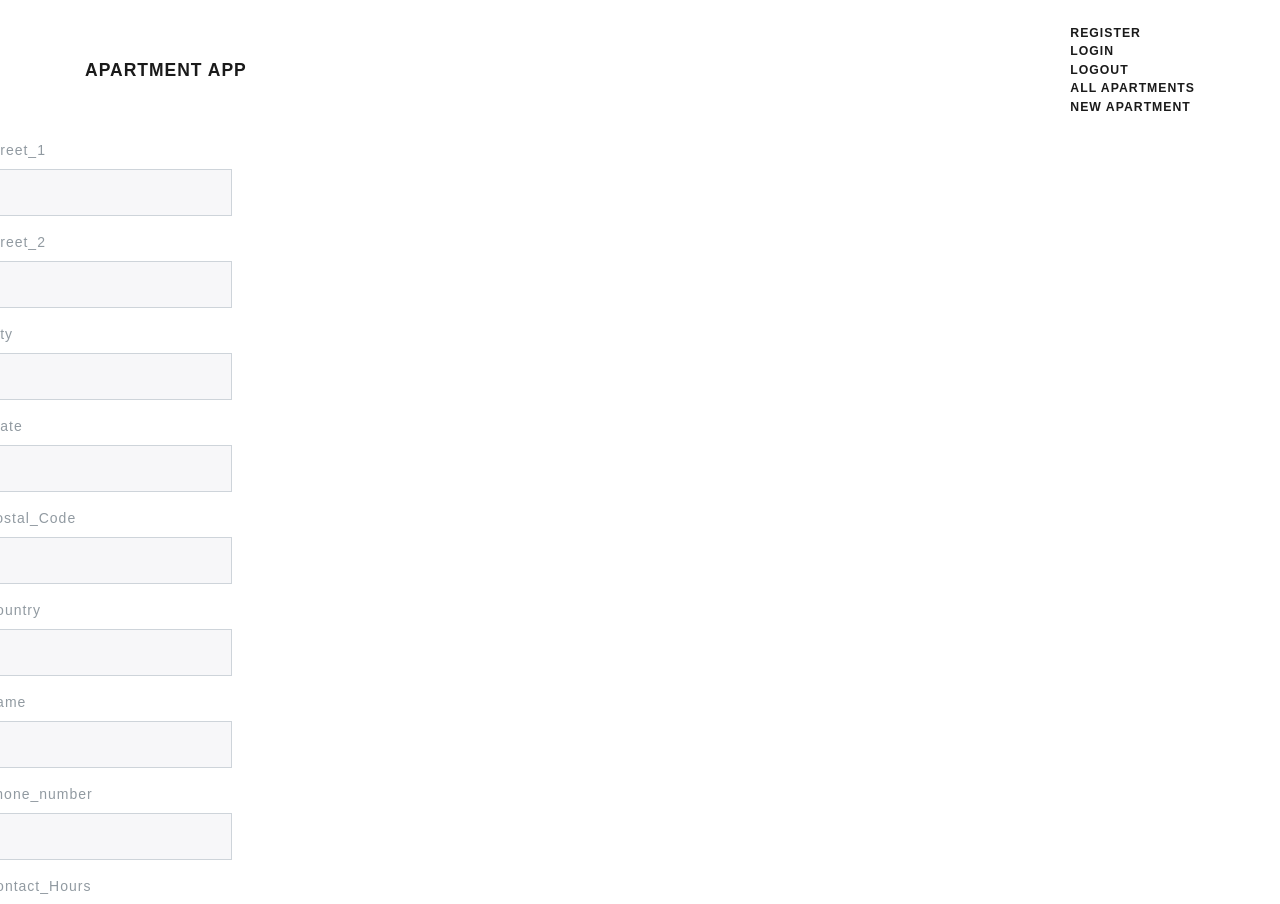
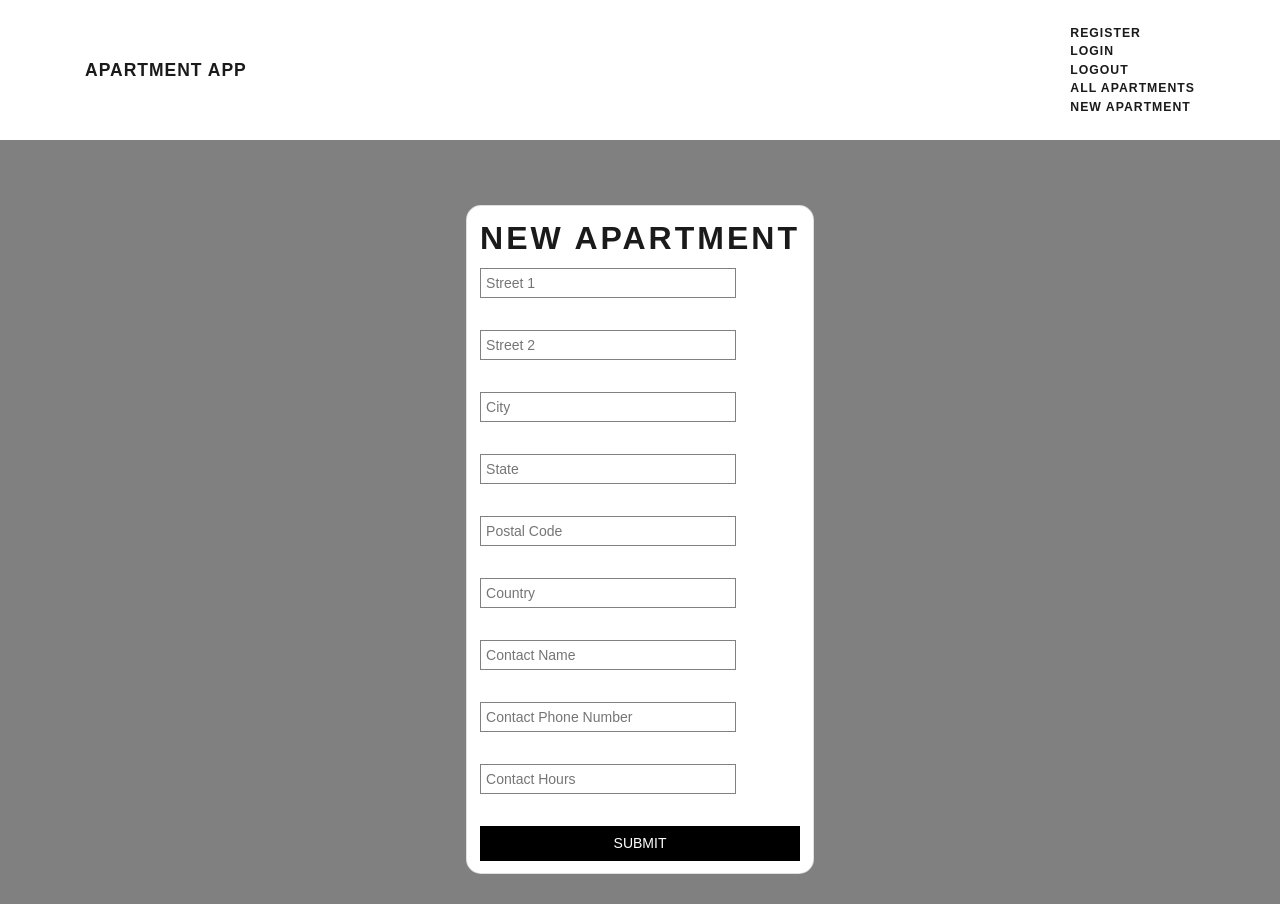
Before and after one commit to stephykoo/apartment_app_fullstack, a React (Create React App) app in the folder apt_app_frontend/: page /new_apartment in a window 1280 px wide. Shown: the top 904 px of the page. Built offline with nearby package versions, Linux system fonts and the light colour scheme.

Commit message:
Reconnect new apt form to server

```diff
--- a/apt_app_frontend/src/components/NewApartment.js
+++ b/apt_app_frontend/src/components/NewApartment.js
@@ -1,4 +1,5 @@
 import React, { Component } from 'react';
+import { Redirect } from 'react-router-dom';
 import {
   Col,
   ControlLabel,
@@ -14,7 +15,7 @@ class NewApartment extends Component {
   constructor(props) {
     super(props)
     this.state = {
-      form:{
+      form: {
         street_1: '',
         street_2: '',
         city: '',
@@ -24,18 +25,48 @@ class NewApartment extends Component {
         name: '',
         phone_number: '',
         contact_hours: '',
-      }
+      },
+      apiUrl: "http://localhost:3000",
+      apartments: [],
+      newApartmentSuccess: false,
+      errors: null
     }
   }
 
-  handleChange(event){
+  handleChange(event) {
     const formState = Object.assign({}, this.state.form)
     formState[event.target.name] = event.target.value
     this.setState({form: formState})
   }
 
-  handleSubmit(){
-    this.props.onSubmit(this.state.form)
+  handleSubmit(event) {
+    event.preventDefault();
+
+    fetch(`${this.state.apiUrl}/apartments`,
+      {
+        body: JSON.stringify(this.state.form),
+        headers: {
+          'Content-Type': 'application/json'
+        },
+        method: "POST"
+      }
+    )
+    .then((rawResponse) => {
+      return Promise.all([rawResponse.status, rawResponse.json()])
+    })
+    .then((parsedResponse) => {
+      if (parsedResponse[0] === 422) {
+        this.setState({errors: parsedResponse[1]})
+      } else {
+        const apartments = Object.assign([], this.state.apartments)
+        apartments.push(parsedResponse[1])
+        this.setState({
+          apartments: apartments,
+          errors: null,
+          newApartmentSuccess: true
+        });
+      }
+    });
   }
 
   errorsFor(attribute){
@@ -51,199 +82,288 @@ class NewApartment extends Component {
 
   render() {
     return (
-      <form>
-        <Row>
-            <Col xs={6}>
-              {this.props.errors &&
-                <Alert bsStyle="danger">
-                  Please check the form and try again.
-                </Alert>
-              }
-            </Col>
-          </Row>
-
-        <Row>
-          <Col xs={6}>
-            <FormGroup
-              id="street1-form-group"
-              validationState={this.errorsFor('street_1') && 'error'}
+      <div className="center">
+        <div className="card">
+          <h1>New Apartment</h1>
+          <form onSubmit={this.handleSubmit.bind(this)}
           >
-              <ControlLabel id="street_1">Street_1</ControlLabel>
-              <FormControl
+            <input
+              className="form-item"
+              placeholder="Street 1"
+              name="street_1"
               type="text"
-                name="street_1"
               onChange={this.handleChange.bind(this)}
               value={this.state.form.street_1}
             />
-              {this.errorsFor('street_1') &&
-                <HelpBlock id="street1-help-block">{this.errorsFor('street_1')}</HelpBlock>
-              }
-            </FormGroup>
-          </Col>
-        </Row>
-
-        <Row>
-          <Col xs={6}>
-            <FormGroup
-              id="street2-form-group"
-              validationState={this.errorsFor('street_2') && 'error'}
-            >
-              <ControlLabel id="street_2">Street_2</ControlLabel>
-              <FormControl
+            <input
+              className="form-item"
+              placeholder="Street 2"
+              name="street_2"
               type="text"
-                name="street_2"
               onChange={this.handleChange.bind(this)}
               value={this.state.form.street_2}
             />
-              {this.errorsFor('street_2') &&
-                <HelpBlock id="street2-help-block">{this.errorsFor('street_2')}</HelpBlock>
-              }
-            </FormGroup>
-          </Col>
-        </Row>
-        <Row>
-          <Col xs={6}>
-            <FormGroup
-              id="city-form-group"
-              validationState={this.errorsFor('city') && 'error'}
-            >
-              <ControlLabel id="city">City</ControlLabel>
-              <FormControl
+            <input
+              className="form-item"
+              placeholder="City"
+              name="city"
               type="text"
-                name="city"
               onChange={this.handleChange.bind(this)}
               value={this.state.form.city}
             />
-              {this.errorsFor('city') &&
-                <HelpBlock id="city-help-block">{this.errorsFor('city')}</HelpBlock>
-              }
-            </FormGroup>
-          </Col>
-        </Row>
-        <Row>
-          <Col xs={6}>
-            <FormGroup
-              id="state-form-group"
-              validationState={this.errorsFor('state') && 'error'}
-            >
-              <ControlLabel id="state">State</ControlLabel>
-              <FormControl
+            <input
+              className="form-item"
+              placeholder="State"
+              name="state"
               type="text"
-                name="state"
               onChange={this.handleChange.bind(this)}
               value={this.state.form.state}
             />
-              {this.errorsFor('state') &&
-                <HelpBlock id="state-help-block">{this.errorsFor('state')}</HelpBlock>
-              }
-            </FormGroup>
-          </Col>
-        </Row>
-        <Row>
-          <Col xs={6}>
-            <FormGroup
-              id="postalcode-form-group"
-              validationState={this.errorsFor('postal_code') && 'error'}
-            >
-              <ControlLabel id="postal_code">Postal_Code</ControlLabel>
-              <FormControl
+            <input
+              className="form-item"
+              placeholder="Postal Code"
+              name="postal_code"
               type="text"
-                name="postal_code"
               onChange={this.handleChange.bind(this)}
               value={this.state.form.postal_code}
             />
-              {this.errorsFor('postal_code') &&
-                <HelpBlock id="postalcode-help-block">{this.errorsFor('postal_code')}</HelpBlock>
-              }
-            </FormGroup>
-          </Col>
-        </Row>
-        <Row>
-          <Col xs={6}>
-            <FormGroup
-              id="country-form-group"
-              validationState={this.errorsFor('country') && 'error'}
-            >
-              <ControlLabel id="country">Country</ControlLabel>
-              <FormControl
+            <input
+              className="form-item"
+              placeholder="Country"
+              name="country"
               type="text"
-                name="country"
               onChange={this.handleChange.bind(this)}
               value={this.state.form.country}
             />
-              {this.errorsFor('country') &&
-                <HelpBlock id="country-help-block">{this.errorsFor('country')}</HelpBlock>
-              }
-            </FormGroup>
-          </Col>
-        </Row>
-        <Row>
-          <Col xs={6}>
-            <FormGroup
-              id="name-form-group"
-              validationState={this.errorsFor('name') && 'error'}
-            >
-              <ControlLabel id="name">Name</ControlLabel>
-              <FormControl
+            <input
+              className="form-item"
+              placeholder="Contact Name"
+              name="name"
               type="text"
-                name="name"
               onChange={this.handleChange.bind(this)}
               value={this.state.form.name}
             />
-              {this.errorsFor('name') &&
-                <HelpBlock id="name-help-block">{this.errorsFor('name')}</HelpBlock>
-              }
-            </FormGroup>
-          </Col>
-        </Row>
-        <Row>
-          <Col xs={6}>
-            <FormGroup
-              id="phonenumber-form-group"
-              validationState={this.errorsFor('phone_number') && 'error'}
-            >
-              <ControlLabel id="phone_number">Phone_number</ControlLabel>
-              <FormControl
+            <input
+              className="form-item"
+              placeholder="Contact Phone Number"
+              name="phone_number"
               type="text"
-                name="phone_number"
               onChange={this.handleChange.bind(this)}
               value={this.state.form.phone_number}
             />
-              {this.errorsFor('phone_number') &&
-                <HelpBlock id="phonenumber-help-block">{this.errorsFor('phone_number')}</HelpBlock>
-              }
-            </FormGroup>
-          </Col>
-        </Row>
-        <Row>
-          <Col xs={6}>
-            <FormGroup
-              id="contacthours-form-group"
-              validationState={this.errorsFor('contact_hours') && 'error'}
-            >
-              <ControlLabel id="contact_hours">Contact_Hours</ControlLabel>
-              <FormControl
+            <input
+              className="form-item"
+              placeholder="Contact Hours"
+              name="contact_hours"
               type="text"
-                name="contact_hours"
               onChange={this.handleChange.bind(this)}
               value={this.state.form.contact_hours}
             />
-              {this.errorsFor('contact_hours') &&
-                <HelpBlock id="contacthours-help-block">{this.errorsFor('contact_hours')}</HelpBlock>
-              }
-            </FormGroup>
-          </Col>
-        </Row>
+            <input
+              className="form-submit"
+              value="SUBMIT"
+              type="submit"
+            />
+          </form>
+        </div>
 
-        <Row>
-         <Col xs={6}>
-          <Button id="submit"
-          onClick={this.handleSubmit.bind(this)}>
-          Create Apartment</Button>
-          </Col>
-        </Row>
+        { this.state.newApartmentSuccess && <Redirect to='/apartments' /> }
+      </div>
 
-      </form>
+
+      // <form>
+      //   <Row>
+      //       <Col xs={6}>
+      //         {this.props.errors &&
+      //           <Alert bsStyle="danger">
+      //             Please check the form and try again.
+      //           </Alert>
+      //         }
+      //       </Col>
+      //     </Row>
+      //
+      //   <Row>
+      //     <Col xs={6}>
+      //       <FormGroup
+      //         id="street1-form-group"
+      //         validationState={this.errorsFor('street_1') && 'error'}
+      //       >
+      //         <ControlLabel id="street_1">Street_1</ControlLabel>
+      //         <FormControl
+      //           type="text"
+      //           name="street_1"
+      //           onChange={this.handleChange.bind(this)}
+      //           value={this.state.form.street_1}
+      //         />
+      //         {this.errorsFor('street_1') &&
+      //           <HelpBlock id="street1-help-block">{this.errorsFor('street_1')}</HelpBlock>
+      //         }
+      //       </FormGroup>
+      //     </Col>
+      //   </Row>
+      //
+      //   <Row>
+      //     <Col xs={6}>
+      //       <FormGroup
+      //         id="street2-form-group"
+      //         validationState={this.errorsFor('street_2') && 'error'}
+      //       >
+      //         <ControlLabel id="street_2">Street_2</ControlLabel>
+      //         <FormControl
+      //           type="text"
+      //           name="street_2"
+      //           onChange={this.handleChange.bind(this)}
+      //           value={this.state.form.street_2}
+      //         />
+      //         {this.errorsFor('street_2') &&
+      //           <HelpBlock id="street2-help-block">{this.errorsFor('street_2')}</HelpBlock>
+      //         }
+      //       </FormGroup>
+      //     </Col>
+      //   </Row>
+      //   <Row>
+      //     <Col xs={6}>
+      //       <FormGroup
+      //         id="city-form-group"
+      //         validationState={this.errorsFor('city') && 'error'}
+      //       >
+      //         <ControlLabel id="city">City</ControlLabel>
+      //         <FormControl
+      //           type="text"
+      //           name="city"
+      //           onChange={this.handleChange.bind(this)}
+      //           value={this.state.form.city}
+      //         />
+      //         {this.errorsFor('city') &&
+      //           <HelpBlock id="city-help-block">{this.errorsFor('city')}</HelpBlock>
+      //         }
+      //       </FormGroup>
+      //     </Col>
+      //   </Row>
+      //   <Row>
+      //     <Col xs={6}>
+      //       <FormGroup
+      //         id="state-form-group"
+      //         validationState={this.errorsFor('state') && 'error'}
+      //       >
+      //         <ControlLabel id="state">State</ControlLabel>
+      //         <FormControl
+      //           type="text"
+      //           name="state"
+      //           onChange={this.handleChange.bind(this)}
+      //           value={this.state.form.state}
+      //         />
+      //         {this.errorsFor('state') &&
+      //           <HelpBlock id="state-help-block">{this.errorsFor('state')}</HelpBlock>
+      //         }
+      //       </FormGroup>
+      //     </Col>
+      //   </Row>
+      //   <Row>
+      //     <Col xs={6}>
+      //       <FormGroup
+      //         id="postalcode-form-group"
+      //         validationState={this.errorsFor('postal_code') && 'error'}
+      //       >
+      //         <ControlLabel id="postal_code">Postal_Code</ControlLabel>
+      //         <FormControl
+      //           type="text"
+      //           name="postal_code"
+      //           onChange={this.handleChange.bind(this)}
+      //           value={this.state.form.postal_code}
+      //         />
+      //         {this.errorsFor('postal_code') &&
+      //           <HelpBlock id="postalcode-help-block">{this.errorsFor('postal_code')}</HelpBlock>
+      //         }
+      //       </FormGroup>
+      //     </Col>
+      //   </Row>
+      //   <Row>
+      //     <Col xs={6}>
+      //       <FormGroup
+      //         id="country-form-group"
+      //         validationState={this.errorsFor('country') && 'error'}
+      //       >
+      //         <ControlLabel id="country">Country</ControlLabel>
+      //         <FormControl
+      //           type="text"
+      //           name="country"
+      //           onChange={this.handleChange.bind(this)}
+      //           value={this.state.form.country}
+      //         />
+      //         {this.errorsFor('country') &&
+      //           <HelpBlock id="country-help-block">{this.errorsFor('country')}</HelpBlock>
+      //         }
+      //       </FormGroup>
+      //     </Col>
+      //   </Row>
+      //   <Row>
+      //     <Col xs={6}>
+      //       <FormGroup
+      //         id="name-form-group"
+      //         validationState={this.errorsFor('name') && 'error'}
+      //       >
+      //         <ControlLabel id="name">Name</ControlLabel>
+      //         <FormControl
+      //           type="text"
+      //           name="name"
+      //           onChange={this.handleChange.bind(this)}
+      //           value={this.state.form.name}
+      //         />
+      //         {this.errorsFor('name') &&
+      //           <HelpBlock id="name-help-block">{this.errorsFor('name')}</HelpBlock>
+      //         }
+      //       </FormGroup>
+      //     </Col>
+      //   </Row>
+      //   <Row>
+      //     <Col xs={6}>
+      //       <FormGroup
+      //         id="phonenumber-form-group"
+      //         validationState={this.errorsFor('phone_number') && 'error'}
+      //       >
+      //         <ControlLabel id="phone_number">Phone_number</ControlLabel>
+      //         <FormControl
+      //           type="text"
+      //           name="phone_number"
+      //           onChange={this.handleChange.bind(this)}
+      //           value={this.state.form.phone_number}
+      //         />
+      //         {this.errorsFor('phone_number') &&
+      //           <HelpBlock id="phonenumber-help-block">{this.errorsFor('phone_number')}</HelpBlock>
+      //         }
+      //       </FormGroup>
+      //     </Col>
+      //   </Row>
+      //   <Row>
+      //     <Col xs={6}>
+      //       <FormGroup
+      //         id="contacthours-form-group"
+      //         validationState={this.errorsFor('contact_hours') && 'error'}
+      //       >
+      //         <ControlLabel id="contact_hours">Contact_Hours</ControlLabel>
+      //         <FormControl
+      //           type="text"
+      //           name="contact_hours"
+      //           onChange={this.handleChange.bind(this)}
+      //           value={this.state.form.contact_hours}
+      //         />
+      //         {this.errorsFor('contact_hours') &&
+      //           <HelpBlock id="contacthours-help-block">{this.errorsFor('contact_hours')}</HelpBlock>
+      //         }
+      //       </FormGroup>
+      //     </Col>
+      //   </Row>
+      //
+      //   <Row>
+      //    <Col xs={6}>
+      //     <Button id="submit"
+      //     onClick={this.newApartmentSubmit.bind(this)}>
+      //     Create Apartment</Button>
+      //     </Col>
+      //   </Row>
+      //
+      // </form>
     );
   }
 }
```
Lines whose indentation alone changed are shown as unchanged.
